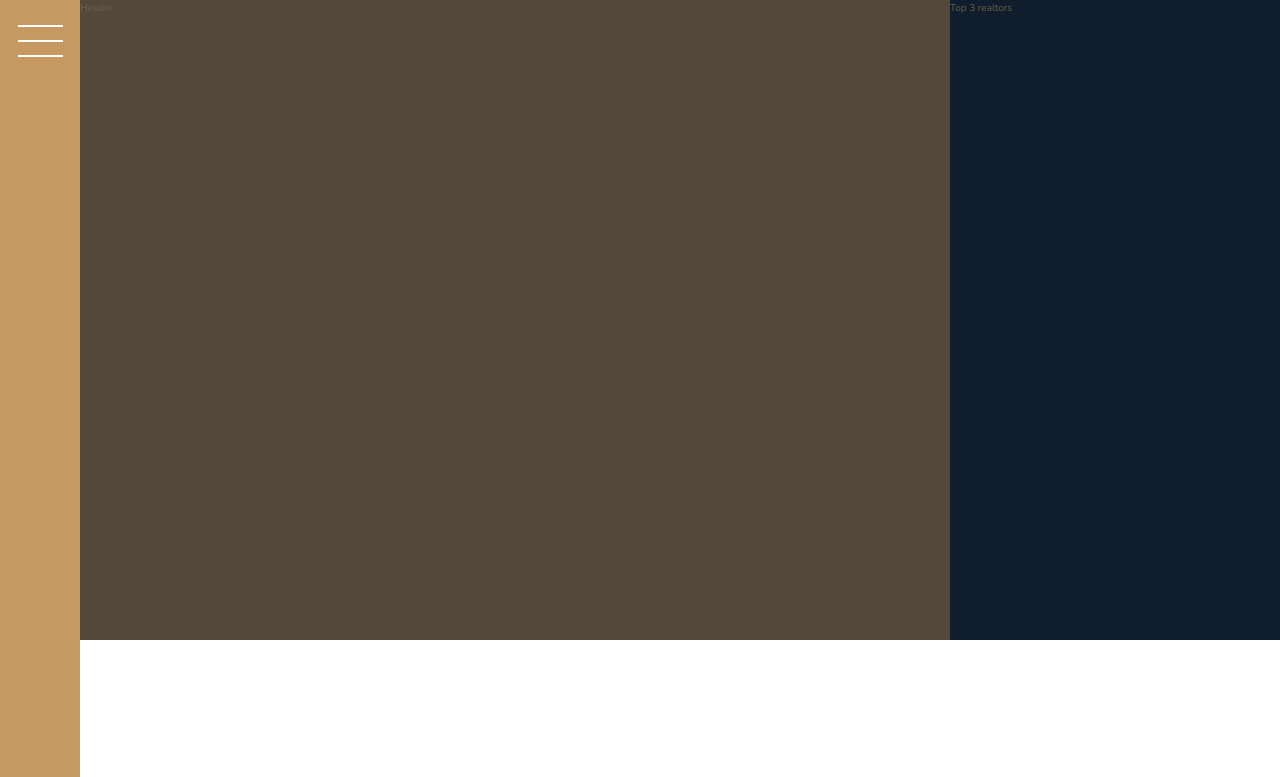
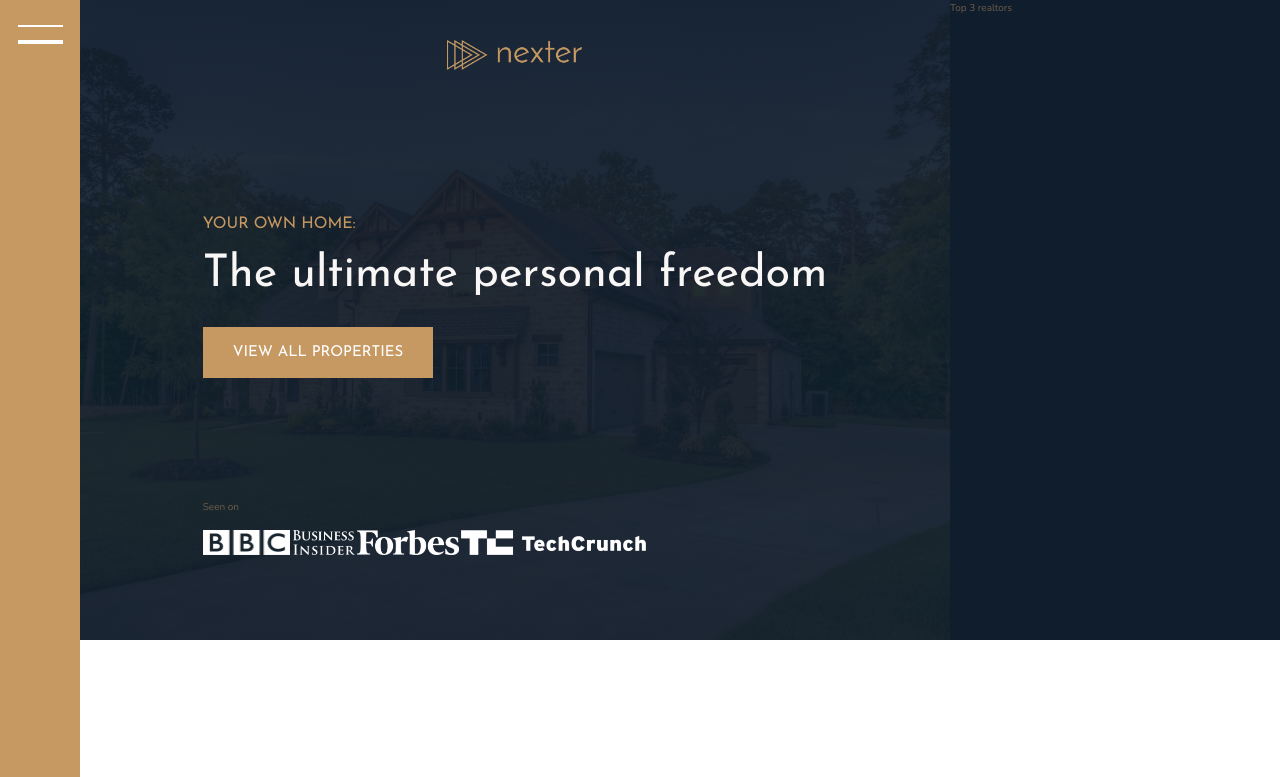
Before and after one commit to PhusionDev/udemy-nexter, a website: page index.html in a window 1280 px wide. Shown: the top 777 px of the page. Drawn offline with nearby package versions, Linux system fonts and the light colour scheme.

Commit message:
Building the Header - Part 1

```diff
--- a/index.html
+++ b/index.html
@@ -17,7 +17,17 @@
       </div>
 
       <header class="header">
-        Header
+        <img src="img/logo.png" alt="Nexter logo" class="header__logo">
+        <h3 class="heading-3">Your own home:</h3>
+        <h1 class="heading-1">The ultimate personal freedom</h1>
+        <button class="btn header__btn">View all properties</button>
+        <div class="header__seenon-text">Seen on</div>
+        <div class="header__seenon-logos">
+          <img src="img/logo-bbc.png" alt="Seen on logo 1">
+          <img src="img/logo-bi.png" alt="Seen on logo 2">
+          <img src="img/logo-forbes.png" alt="Seen on logo 3">
+          <img src="img/logo-techcrunch.png" alt="Seen on logo 4">
+        </div>
       </header>
 
       <div class="realtors">
--- a/sass/_header.scss
+++ b/sass/_header.scss
@@ -1,4 +1,37 @@
 .header {
   background-color: $color-grey-dark-1;
   grid-column: full-start / col-end 6;
+  background-image: linear-gradient(rgba($color-secondary, .93), rgba($color-secondary, .93)), url(../img/hero.jpeg);
+  background-size: cover;
+  background-position: center;
+  padding: 8rem;
+  padding-top: 4rem;
+
+  display: grid;
+  grid-template-rows: 1fr min-content 6rem 1fr;
+  grid-template-columns: max-content;
+  grid-row-gap: 1.5rem;
+  justify-content: center;
+
+  &__logo {
+    height: 3rem;
+    justify-self: center;
+  }
+
+
+  &__btn {
+    align-self: start;
+    justify-self: start;
+  }
+
+  &__seenon-text {
+
+  }
+
+  &__seenon-logos {
+
+    img {
+      height: 2.5rem;
+    }
+  }
 }
--- a/sass/_sidebar.scss
+++ b/sass/_sidebar.scss
@@ -26,5 +26,5 @@
   }
 
   &::before { transform: translateY(-1.5rem); }
-  &::after { transform: translateY(1.3rem); }
+  &::after { transform: translateY(1.3 rem); }
 }
--- a/sass/_typography.scss
+++ b/sass/_typography.scss
@@ -6,6 +6,9 @@
 .heading {
   &-1 {
     @extend %heading;
+    font-size: 4.5rem;
+    color: $color-grey-light-1;
+    line-height: 1;
   }
 
   &-2 {
```
Also changed, not shown: css/style.css.
